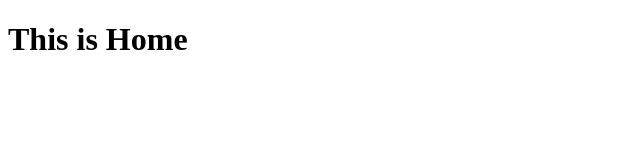
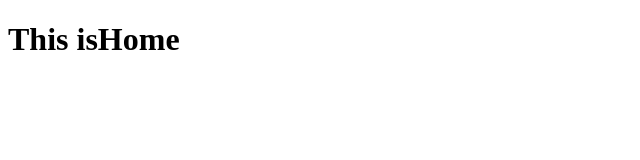
Before and after one commit to dill337/movie_api, a website: page index.html in a window 1280 px wide. Shown: the full height of the page, 0-640 px from the left. Drawn offline with Linux system fonts and the light colour scheme.

Commit message:
indented html tag

```diff
--- a/index.html
+++ b/index.html
@@ -5,6 +5,6 @@
     <title>Index</</title>
   </head>
   <body>
-    <h1>This is Home</h1>
+    <h1>This isHome</h1>
   </body>
-  </html>
+</html>
```
Also changed, not shown: 1 other file.
